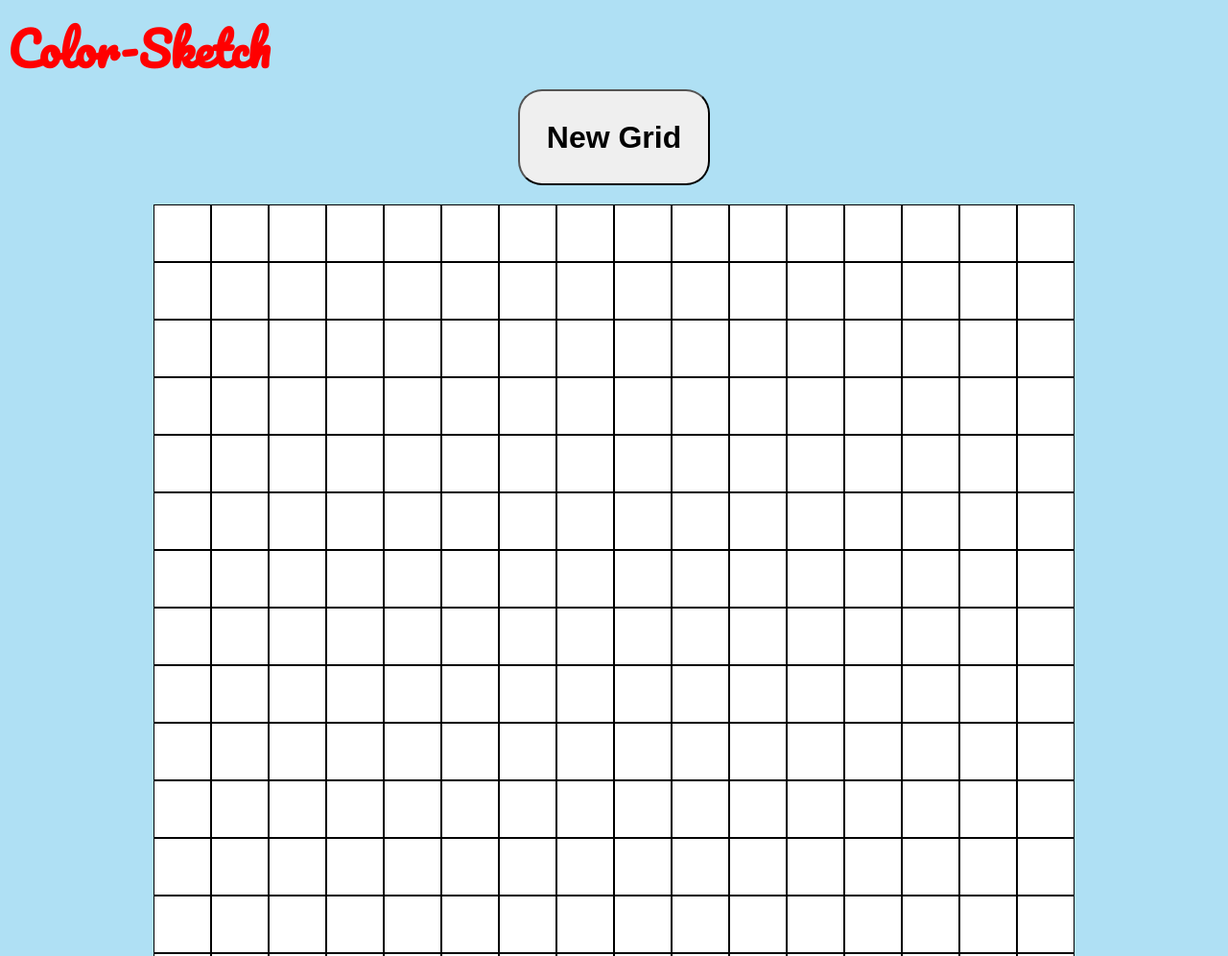
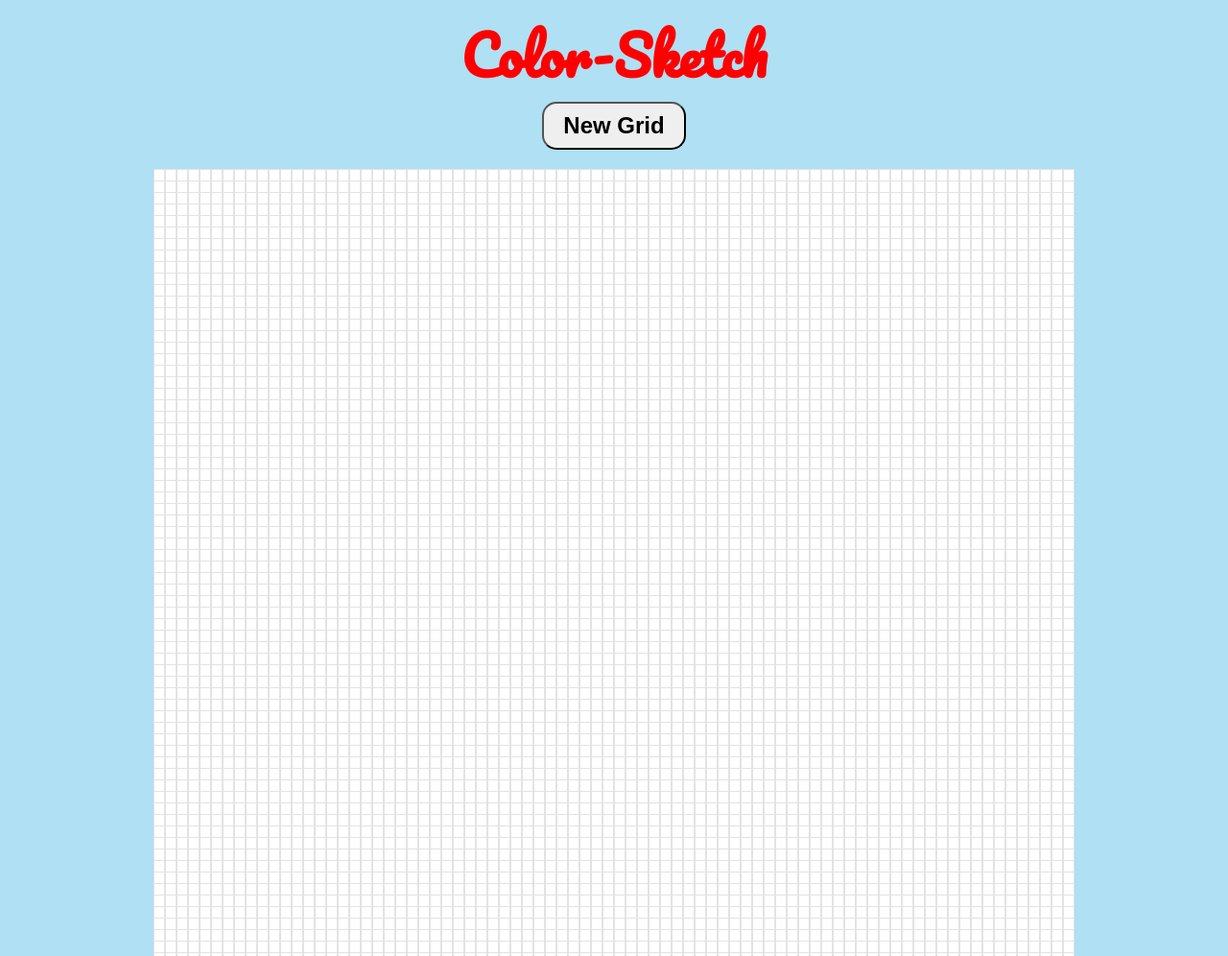
Before and after one commit to joseluiscarrere/sketchpad, a plain HTML site: page index.html in a window 1280 px wide. Shown: the top 996 px of the page at 96% size. Drawn offline with Linux system fonts and the light colour scheme.

Commit message:
Changed default number of grid squares; changed header and button sizes; made border lighter on squares

```diff
--- a/app.js
+++ b/app.js
@@ -1,5 +1,5 @@
 //default number of squares per side on grid
-let numSquares = 16;
+let numSquares = 80;
 
 let outerContainer = document.querySelector('.outer-container');
 
@@ -44,7 +44,7 @@ button.addEventListener("click", function () {
     while (true) {
         // if cancel button is pressed
         if (numSquares === null) {
-            numSquares = 16;
+            numSquares = 80;
             break;
         } else if (numSquares <= 100) {
             break;
--- a/styles.css
+++ b/styles.css
@@ -4,7 +4,8 @@ body {
 
 h1 {
     font-family: Pacifico, Times New Roman;
-    font-size: 48px;
+    font-size: 56px;
+    text-align: center;
     color: red;
     margin: 0;
 }
@@ -25,18 +26,18 @@ h1 {
 
 .square-div {
     background-color: white;
-    height: -webkit-fill-available;
-    width: -webkit-fill-available;
-    border: 1px solid black;
+    height: 100%;
+    width: 100%;
+    border: 0.1px solid rgb(228, 227, 227);
 }
 
 button {
-    width: 200px;
-    height: 100px;
-    font-size: 32px;
+    width: 150px;
+    height: 50px;
+    font-size: 24px;
     margin: auto;
     margin-bottom: 20px;
     font-weight: bold;
-    border-radius: 25px;
+    border-radius: 15px;
     display: block;
 }
```
